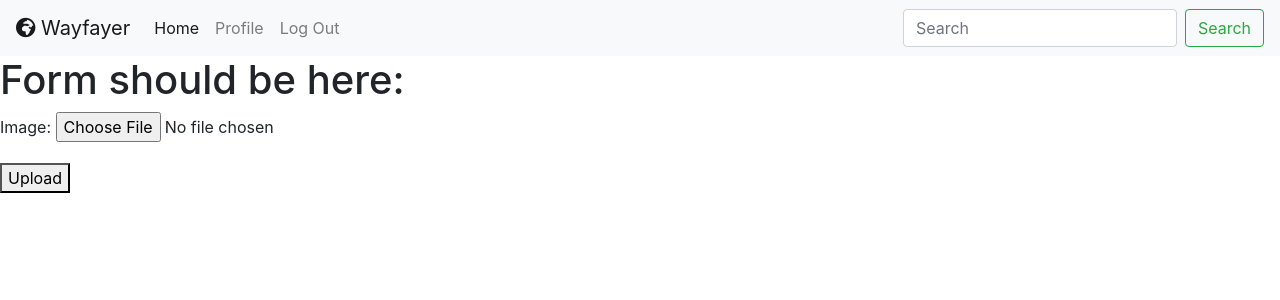
After one commit to davisstacked/Wayfayer, a Django app: page /test/ in a window 1280 px wide. The commit adds this page. Shown: the top 300 px of the page. Run offline with Django 3.2, Linux system fonts and the light colour scheme; the visitor is signed in with stand-in values (Sample User, id 1); some libraries are stand-ins or nearby versions.

Commit message:
Image uploader working

```diff
--- a/main_app/forms.py
+++ b/main_app/forms.py
@@ -5,4 +5,9 @@ from .models import Profile
 class ProfileForm(forms.ModelForm):
     class Meta:
         model = Profile
-        fields = ['display_name', 'image', 'city']
+        fields = ['display_name', 'city']
+
+class ImageForm(forms.ModelForm):
+    class Meta:
+        model = Profile
+        fields = ['image']
--- a/main_app/models.py
+++ b/main_app/models.py
@@ -15,7 +15,7 @@ class Profile(models.Model):
     city = models.ForeignKey(City, on_delete=models.CASCADE)
     display_name = models.CharField(max_length=200)
     join_date = models.DateField(auto_now=False, auto_now_add=True)
-    image = models.URLField(max_length=350, default='https://cdn.pixabay.com/photo/2015/10/05/22/37/blank-profile-picture-973460_960_720.png')
+    image = models.ImageField(upload_to='images/')
 
 
 class Post(models.Model):
--- a/main_app/static/css/style.css
+++ b/main_app/static/css/style.css
@@ -106,7 +106,7 @@ body {
 }
 
 .profile {
-    height: 100px;
+    height: 150px;
     width: 100vw;
     background-color: plum;
     display: flex;
@@ -115,13 +115,28 @@ body {
     margin: 10px;
 }
 
+.image-display {
+    width: 90px;
+    height: 100%;
+    display: flex;
+    align-items: center;
+}
+.image-display form label {
+    display: none;
+}
+.profile-img {
+    height: 120px;
+    width: 120px;
+    margin: 10px;
+}
+
+
 h6 {
     margin: 0;
     padding: 0;
     font-size: 9px;
 }
 
-.profile img,
 .citybox img,
 .postbox img {
     height: 90%;
--- /dev/null
+++ b/main_app/templates/test.html
@@ -0,0 +1,13 @@
+{% extends 'base.html' %}
+
+{% block title %}Image Test{% endblock %}
+
+{% block main %}
+<h1> Form should be here: </h1>
+<form method = "post" enctype="multipart/form-data">
+    {% csrf_token %}
+    {{ form.as_p }}
+    <button type="submit">Upload</button>
+</form>
+
+{% endblock %}
--- a/main_app/urls.py
+++ b/main_app/urls.py
@@ -1,5 +1,7 @@
 from django.urls import path
 from . import views
+from django.conf.urls.static import static
+from django.conf import settings
 
 urlpatterns = [
     path('', views.home, name='home'),
@@ -8,4 +10,8 @@ urlpatterns = [
     path('accounts/profile/', views.profile, name='profile'),
     path('accounts/profile/edit/', views.edit_profile, name='edit_profile'),
     path('accounts/profile/<int:post_id>', views.profile_post, name='profile_post'),
+    path('test/', views.test, name="test")
 ]
+
+if settings.DEBUG:
+    urlpatterns += static(settings.MEDIA_URL, document_root=settings.MEDIA_ROOT)
--- a/main_app/views.py
+++ b/main_app/views.py
@@ -3,7 +3,7 @@ from django.http import HttpResponse
 from django.contrib.auth.forms import UserCreationForm, AuthenticationForm
 from django.contrib.auth import login
 from .models import *
-from .forms import ProfileForm
+from .forms import ProfileForm, ImageForm
 
 # Create your views here.
 def home(request):
@@ -72,18 +72,28 @@ def signup(request):
         return render(request, 'home.html', context)
 
 def profile(request):
-    cities = City.objects.all()
-    user = User.objects.get(id=request.user.id)
-    posts = Post.objects.filter(user=request.user.id)
-    profile = Profile.objects.get(user=request.user)
-    context = {
-        'cities': cities,
-        'user': user,
-        'posts': posts,
-        'profile': profile,
-        'hidden': "hidden"
-    }
-    return render(request, 'profile.html', context)
+    if request.method == "POST":
+        profile = Profile.objects.get(user=request.user)
+        form = ImageForm(request.POST, request.FILES, instance=profile)
+        if form.is_valid():
+            print(request.FILES)
+            form.save()
+            return redirect('profile')
+    else:
+        cities = City.objects.all()
+        user = User.objects.get(id=request.user.id)
+        posts = Post.objects.filter(user=request.user.id)
+        profile = Profile.objects.get(user=request.user)
+        image_form = ImageForm()
+        context = {
+            'cities': cities,
+            'user': user,
+            'posts': posts,
+            'profile': profile,
+            'image_form': image_form,
+            'hidden': "hidden"
+        }
+        return render(request, 'profile.html', context)
 
 def edit_profile(request):
     user = User.objects.filter(id=request.user.id)
@@ -91,7 +101,7 @@ def edit_profile(request):
     cities = City.objects.all()
     posts = Post.objects.filter(user=request.user.id)
     if request.method == 'POST':
-        profile_form = ProfileForm(request.POST, instance=profile)
+        profile_form = ProfileForm(request.POST, request.FILES, instance=profile)
         if profile_form.is_valid():
             profile_form.save()
             context = {
@@ -133,3 +143,15 @@ def profile_post(request, post_id):
         'hidden': ""
     }
     return render(request, 'profile.html', context)
+
+def test(request):
+    if request.method == "POST":
+        profile = Profile.objects.get(user=request.user)
+        form = ImageForm(request.POST, request.FILES, instance=profile)
+        if form.is_valid():
+            print(request.FILES)
+            form.save()
+            return redirect('profile')
+    else:
+        form = ImageForm()
+    return render(request, 'test.html', {'form': form})
--- a/wayfayer_project/settings.py
+++ b/wayfayer_project/settings.py
@@ -120,3 +120,8 @@ USE_TZ = True
 
 STATIC_URL = '/static/'
 LOGOUT_REDIRECT_URL = '/'
+
+# Media detail (from https://www.geeksforgeeks.org/python-uploading-images-in-django/)
+import os
+MEDIA_ROOT = os.path.join(BASE_DIR, 'media')
+MEDIA_URL = '/media/'
--- a/wayfayer_project/urls.py
+++ b/wayfayer_project/urls.py
@@ -15,9 +15,13 @@ Including another URLconf
 """
 from django.contrib import admin
 from django.urls import path, include
+from django.conf.urls.static import static
+from django.conf import settings
 
 urlpatterns = [
     path('admin/', admin.site.urls),
     path('', include('main_app.urls')),
     path('accounts/', include('django.contrib.auth.urls')),
 ]
+if settings.DEBUG:
+    urlpatterns += static(settings.MEDIA_URL, document_root=settings.MEDIA_ROOT)
```
Also changed, not shown: main_app/templates/profile.html (+9 -2 lines), main_app/migrations/0003_auto_20200806_0038.py (added), media/images/19535d27-01fc-41a0-b739-eaa7ee8f3f09.jpg (added), media/images/19535d27-01fc-41a0-b739-eaa7ee8f3f09_ScH46yN.jpg (added), media/images/outsideProfile.jpeg (added), media/images/outsideProfile_6vl7pE6.jpeg (added), media/images/outsideProfile_7mGarmE.jpeg (added), media/images/outsideProfile_H0Heup8.jpeg (added), media/images/outsideProfile_ZpNaaVE.jpeg (added), media/images/outsideProfile_mo3LRGR.jpeg (added).
